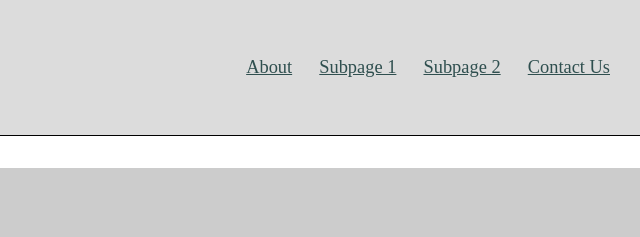
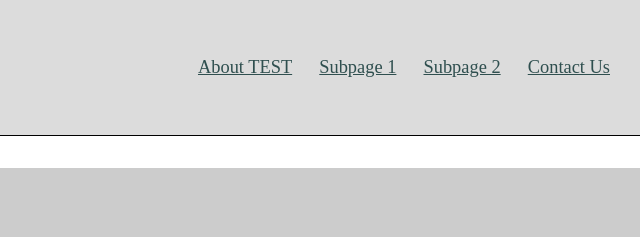
Before and after one commit to blizzardengle/keers-wdd-130, a plain HTML site: page index.html in a window 1280 px wide. Shown: the top 237 px of the page, 640-1280 px from the left. Drawn offline with Linux system fonts and the light colour scheme; placeholder pictures from the web are drawn by us.

Commit message:
testing workflow

```diff
--- a/index.html
+++ b/index.html
@@ -19,7 +19,7 @@
             <ul>
                 <li>
                     <a href="about.html">
-                        About
+                        About TEST
                     </a>
                 </li>
                 <li>
```
Also changed, not shown: 1 other file.
